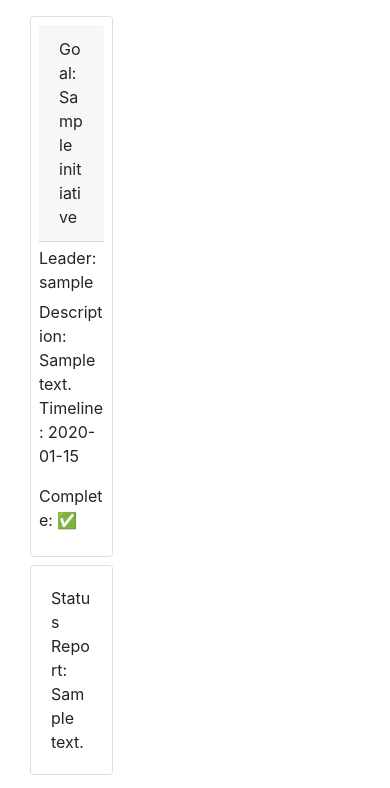
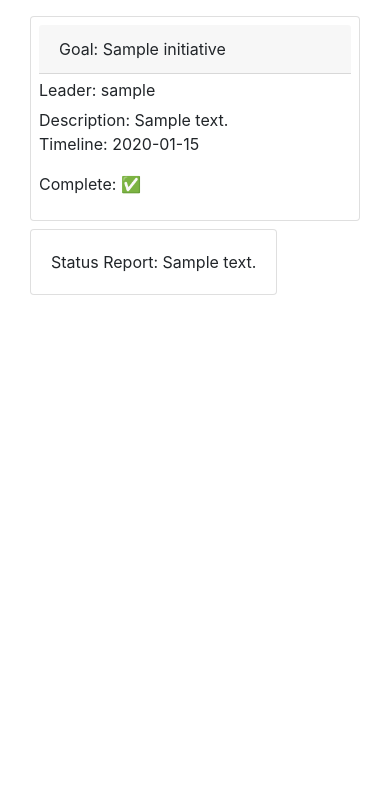
Before and after one commit to AnotherRusty/simple-django-endpoint, a Django app: page /initiatives/detail/1 in a window 390 px wide. Shown: the part 56-844 px from the top of the page. Run offline with Django 3.2, Linux system fonts and the light colour scheme; tables that the repository leaves empty hold one stand-in row (values such as "Sample post"); some libraries are stand-ins or nearby versions.

Commit message:
Mobile Friendly CSS

```diff
--- a/initiative/templates/detail.html
+++ b/initiative/templates/detail.html
@@ -7,33 +7,33 @@
 
 <div class="container">
     {% if initiative %}
-    <div class="initiative card w-25 p-2">
-        <p class="card-header">Goal: {{ initiative.title }} </p>
-        <p class="card-title mt-1"> Leader: {{ initiative.team_leader }} </p>
-        <p class="card-subtitle"> Description: {{ initiative.description }}</p>
+    <div class="initiative card p-2 .hidden-xs-down">
+        <p class="card-header .hidden-xs-down">Goal: {{ initiative.title }} </p>
+        <p class="card-title mt-1 .hidden-xs-down"> Leader: {{ initiative.team_leader }} </p>
+        <p class="card-subtitle .hidden-xs-down"> Description: {{ initiative.description }}</p>
         {% if initiative.timeline %}
-        <p class="card-text"> Timeline: {{ initiative.timeline }}</p>
+        <p class="card-text .hidden-xs-down"> Timeline: {{ initiative.timeline }}</p>
         {% endif %}
         <p> Complete: {% if initiative.completion %} ✅ {% else %} ❌ {% endif %}
         {% if initiative.team_leader == request.user %}
-        <div class="btn-group d-flex justify-content-center align-items-center">
+        <div class="btn-group d-flex justify-content-center align-items-center .hidden-xs-down">
             <form action="{% url 'initiatives:edit' initiative.id %}">
-                <button class="initiative-button btn btn-warning">Edit</button>
+                <button class="initiative-button btn btn-warning .hidden-xs-down">Edit</button>
             </form>
             <form action="{% url 'initiatives:delete' initiative.id %}" method="POST">
                 {% csrf_token %}
-                <button class="initiative-button btn btn-danger ml-2">
+                <button class="initiative-button btn btn-danger ml-2 .hidden-xs-down">
                     Delete
                 </button>
             </form>
         </div>
-        <div class="btn-group d-flex justify-content-center align-items-center mt-2">
+        <div class="btn-group d-flex justify-content-center align-items-center mt-2 .hidden-xs-down">
             <form action="{% url 'initiatives:toggle' initiative.id %}" method="POST">
                 {% csrf_token %}
-                <button class="initiative-button btn btn-success">Toggle Complete</button>
+                <button class="initiative-button btn btn-success .hidden-xs-down">Toggle Complete</button>
             </form>
             <a href="{% url 'initiatives:status' initiative.id %}">
-                <button class="initiative-button btn btn-info ml-2">
+                <button class="initiative-button btn btn-info ml-2 .hidden-xs-down">
                     Status Report
                 </button>
             </a>
@@ -41,10 +41,10 @@
         {% endif %}
     </div>
     {% endif %}
-    <div style="display: flex;flex-direction:column;align-items:flex-start;justify-content:flex-start;">
+    <div style="display: flex;flex-direction:column;align-items:flex-start;justify-content:flex-start; .hidden-xs-down">
         {% for status in initiative.statusreport_set.all %}
-        <div class="card mt-2 w-25">
-            <p class="card-body m-0"> Status Report: {{ status.content }}</p>
+        <div class="card mt-2 .hidden-xs-down">
+            <p class="card-body m-0 .hidden-xs-down"> Status Report: {{ status.content }}</p>
         </div>
         {% endfor %}
     </div>
--- a/initiative/templates/edit.html
+++ b/initiative/templates/edit.html
@@ -8,6 +8,6 @@
 <form action="{% url 'initiatives:edit' object.id %}" method='POST'>
     {% csrf_token %}
     {{ form|crispy }}
-    <button class="btn btn-primary">Submit</button>
+    <button class="btn btn-primary .hidden-xs-down">Submit</button>
 </form>
 {% endblock %}
--- a/initiative/templates/status.html
+++ b/initiative/templates/status.html
@@ -7,9 +7,9 @@
 {% block content %}
 
 <h1>New {{ initiative.title }} Status Report</h1>
-<form action="{% url 'initiatives:status' initiative.id %}" method="POST" class="input-form">
+<form action="{% url 'initiatives:status' initiative.id %}" method="POST" class="input-form .hidden-xs-down">
     {% csrf_token %}
     {{ form|crispy }}
-    <button class="btn btn-success">Post Status Report</button>
+    <button class="btn btn-success .hidden-xs-down">Post Status Report</button>
 </form>
 {% endblock %}
--- a/static/initiative.css
+++ b/static/initiative.css
@@ -50,3 +50,29 @@
     display: inline-flex;
     margin-left: -.5rem;
 } */
+
+/* .container {
+    display: flex;
+    flex-direction: column;
+    align-content: center;
+    width: 100%;
+    overflow-x: auto;
+    white-space: nowrap;
+    padding: 30px;
+  } */
+
+/* *, ::after, ::before {
+    box-sizing: unset;
+    display: inline-table;
+    justify-content: center;
+} */
+
+/* @media print {
+    .container {
+      width: auto;
+    }
+  } */
+
+.container {
+    grid-auto-columns: auto;
+}
--- a/templates/base.html
+++ b/templates/base.html
@@ -4,7 +4,7 @@
 
 <head>
     <meta charset="UTF-8">
-    <meta name="viewport" content="width=device-width, initial-scale=1.0">
+    <meta name="viewport" content="width=device-width, initial-scale=1.5">
     <meta http-equiv="X-UA-Compatible" content="ie=edge">
     <title>Ascent</title>
     <link rel="stylesheet" href="https://stackpath.bootstrapcdn.com/bootstrap/4.4.1/css/bootstrap.min.css"
```
Also changed, not shown: initiative/templates/initiative.html (+5 -5 lines).
